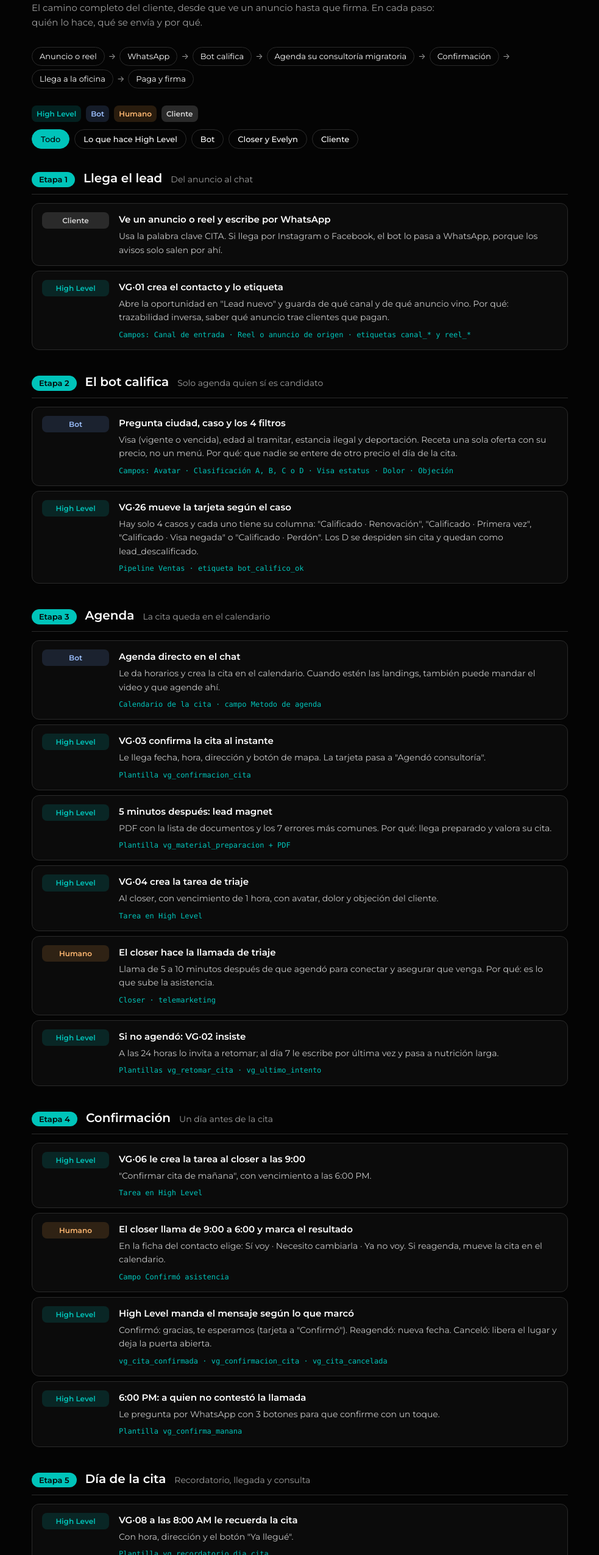
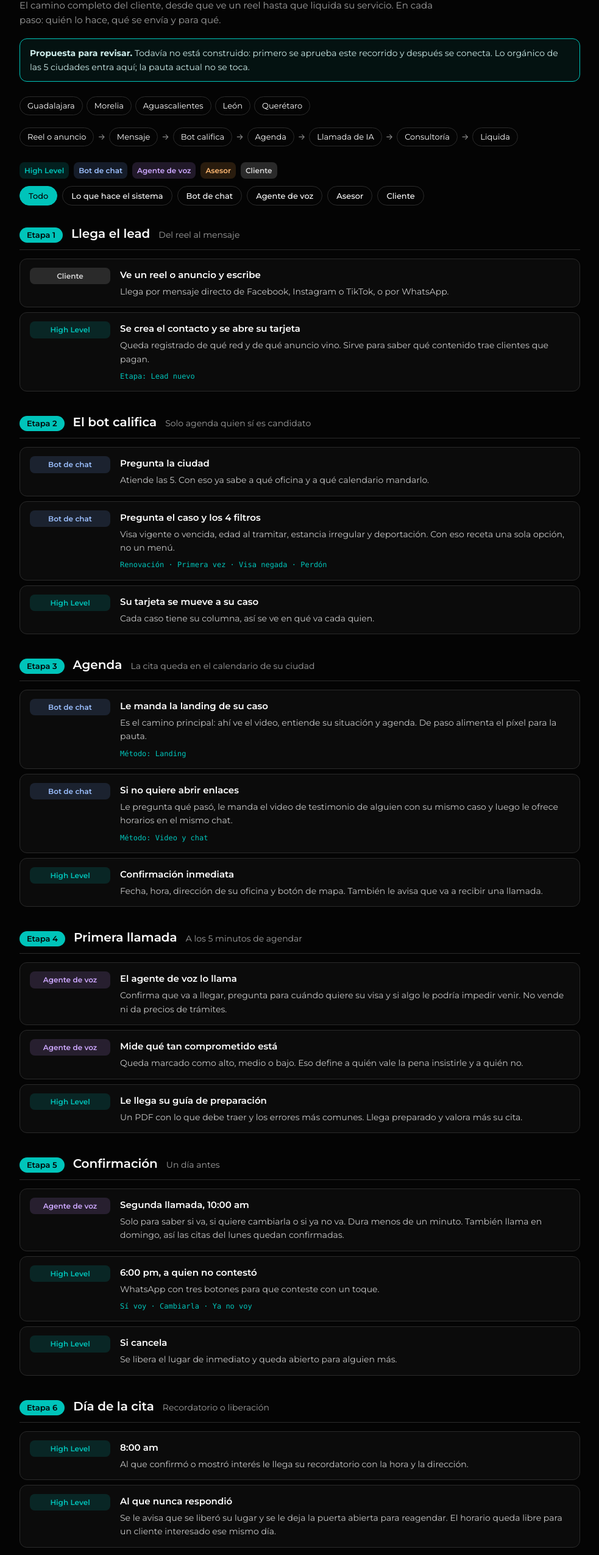
Before and after one commit to alexmikeair-netizen/myvisago-blueprint, a plain HTML site: page index.html in a window 1280 px wide. Shown: the part 163-2713 px from the top of the page at 61% size, without its empty margins (148-1131 px from the left). Drawn offline with Linux system fonts and the light colour scheme.

Commit message:
Blueprint V2 nacional: 12 etapas, 5 ciudades, agente de voz

```diff
--- a/index.html
+++ b/index.html
@@ -4,107 +4,174 @@
 <meta charset="utf-8">
 <meta name="viewport" content="width=device-width, initial-scale=1">
 <meta name="robots" content="noindex, nofollow">
-<title>MyVisaGo · Blueprint del sistema · Etapas 1 a 6</title>
+<title>MyVisaGo · Blueprint del sistema · 5 ciudades</title>
 <link rel="preconnect" href="https://fonts.googleapis.com">
 <link rel="preconnect" href="https://fonts.gstatic.com" crossorigin>
 <link href="https://fonts.googleapis.com/css2?family=Montserrat:wght@400;500;600;700&display=swap" rel="stylesheet">
 <style>
-:root{--negro:#040404;--turq:#00C4BA;--blanco:#FFFFFF;--grafito:#2A2A2A;--gris:#9E9E9E;--linea:#1c1c1c}
+:root{--negro:#040404;--turq:#00C4BA;--blanco:#FFFFFF;--grafito:#2A2A2A;--gris:#9E9E9E}
 *{box-sizing:border-box}
 body{margin:0;background:var(--negro);color:var(--blanco);font-family:Montserrat,Poppins,Inter,Helvetica,Arial,sans-serif;line-height:1.6}
-.wrap{max-width:920px;margin:0 auto;padding:48px 20px 80px}
+.wrap{max-width:960px;margin:0 auto;padding:44px 20px 80px}
 header .marca{font-size:40px;font-weight:700;color:var(--turq);letter-spacing:-0.5px;margin:0}
 header h1{font-size:24px;font-weight:600;margin:6px 0 8px}
-header p{color:var(--gris);margin:0 0 28px;font-size:15px;max-width:680px}
-.flujo{display:flex;flex-wrap:wrap;gap:6px;align-items:center;margin:0 0 28px;font-size:13px;color:var(--gris)}
+header p.sub{color:var(--gris);margin:0 0 18px;font-size:15px;max-width:720px}
+.aviso{border:1px solid var(--turq);border-radius:12px;padding:12px 16px;margin:0 0 24px;font-size:14px;color:#cfeeec;background:rgba(0,196,186,.07)}
+.ciudades{display:flex;flex-wrap:wrap;gap:6px;margin:0 0 20px}
+.ciudades span{border:1px solid var(--grafito);border-radius:20px;padding:4px 12px;font-size:13px}
+.flujo{display:flex;flex-wrap:wrap;gap:6px;align-items:center;margin:0 0 26px;font-size:13px;color:var(--gris)}
 .flujo span.p{border:1px solid var(--grafito);border-radius:20px;padding:4px 12px;color:var(--blanco)}
 .leyenda{display:flex;flex-wrap:wrap;gap:8px;margin:0 0 12px}
-.filtros{display:flex;flex-wrap:wrap;gap:8px;margin:0 0 32px}
+.filtros{display:flex;flex-wrap:wrap;gap:8px;margin:0 0 30px}
 .filtros button{font-family:inherit;font-size:13px;font-weight:500;background:transparent;color:var(--blanco);border:1px solid var(--grafito);border-radius:20px;padding:7px 14px;cursor:pointer}
 .filtros button:hover{border-color:var(--gris)}
 .filtros button.on{background:var(--turq);border-color:var(--turq);color:var(--negro)}
-.etapa{margin:0 0 36px}
+.etapa{margin:0 0 34px}
 .etapa-h{display:flex;align-items:baseline;gap:14px;border-bottom:1px solid var(--grafito);padding:0 0 10px;margin:0 0 14px}
 .etapa-n{font-size:13px;font-weight:600;color:var(--negro);background:var(--turq);border-radius:20px;padding:2px 12px;white-space:nowrap}
 .etapa-t{font-size:20px;font-weight:600}
 .etapa-s{font-size:14px;color:var(--gris)}
-.paso{display:grid;grid-template-columns:110px minmax(0,1fr);gap:16px;padding:14px 16px;border:1px solid var(--grafito);border-radius:12px;margin:0 0 8px;background:#0b0b0b}
+.paso{display:grid;grid-template-columns:132px minmax(0,1fr);gap:16px;padding:14px 16px;border:1px solid var(--grafito);border-radius:12px;margin:0 0 8px;background:#0b0b0b}
 .quien{font-size:12px;font-weight:600;padding:4px 8px;border-radius:8px;text-align:center;align-self:start}
 .q-hl{background:rgba(0,196,186,.15);color:var(--turq)}
 .q-bot{background:rgba(120,170,255,.15);color:#9cc0ff}
+.q-voz{background:rgba(200,150,255,.15);color:#cda8ff}
 .q-hu{background:rgba(255,166,77,.15);color:#ffb871}
 .q-cl{background:var(--grafito);color:#d6d6d6}
 .paso h3{font-size:15px;font-weight:600;margin:0 0 4px}
 .paso p{font-size:14px;color:#c9c9c9;margin:0}
 .paso .obj{font-size:12px;color:var(--turq);margin:8px 0 0;font-family:ui-monospace,Consolas,monospace}
-footer{color:var(--gris);font-size:12px;margin-top:40px;border-top:1px solid var(--grafito);padding-top:16px}
-@media(max-width:560px){.paso{grid-template-columns:1fr;gap:8px}.quien{justify-self:start}.etapa-h{flex-wrap:wrap;gap:6px 12px}}
+h2.sec{font-size:20px;font-weight:600;margin:44px 0 12px;border-bottom:1px solid var(--grafito);padding-bottom:10px}
+table{width:100%;border-collapse:collapse;font-size:14px;margin:0 0 10px}
+th,td{text-align:left;padding:9px 10px;border-bottom:1px solid var(--grafito);vertical-align:top}
+th{color:var(--turq);font-weight:600;font-size:13px}
+td.n{white-space:nowrap}
+footer{color:var(--gris);font-size:12px;margin-top:44px;border-top:1px solid var(--grafito);padding-top:16px}
+@media(max-width:600px){.paso{grid-template-columns:1fr;gap:8px}.quien{justify-self:start}.etapa-h{flex-wrap:wrap;gap:6px 12px}table{font-size:13px}}
 </style>
 </head>
 <body>
 <div class="wrap">
 <header>
 <p class="marca">MyVisaGo</p>
-<h1>Blueprint del sistema · Aguascalientes · Etapas 1 a 6</h1>
-<p>El camino completo del cliente, desde que ve un anuncio hasta que firma. En cada paso: quién lo hace, qué se envía y por qué.</p>
+<h1>Blueprint del sistema · Las 5 ciudades</h1>
+<p class="sub">El camino completo del cliente, desde que ve un reel hasta que liquida su servicio. En cada paso: quién lo hace, qué se envía y para qué.</p>
 </header>
-<div class="flujo"><span class="p">Anuncio o reel</span>→<span class="p">WhatsApp</span>→<span class="p">Bot califica</span>→<span class="p">Agenda su consultoría migratoria</span>→<span class="p">Confirmación</span>→<span class="p">Llega a la oficina</span>→<span class="p">Paga y firma</span></div>
-<div class="leyenda"><span class="quien q-hl">High Level</span><span class="quien q-bot">Bot</span><span class="quien q-hu">Humano</span><span class="quien q-cl">Cliente</span></div>
+
+<div class="aviso"><strong>Propuesta para revisar.</strong> Todavía no está construido: primero se aprueba este recorrido y después se conecta. Lo orgánico de las 5 ciudades entra aquí; la pauta actual no se toca.</div>
+
+<div class="ciudades"><span>Guadalajara</span><span>Morelia</span><span>Aguascalientes</span><span>León</span><span>Querétaro</span></div>
+
+<div class="flujo"><span class="p">Reel o anuncio</span>→<span class="p">Mensaje</span>→<span class="p">Bot califica</span>→<span class="p">Agenda</span>→<span class="p">Llamada de IA</span>→<span class="p">Consultoría</span>→<span class="p">Liquida</span></div>
+
+<div class="leyenda"><span class="quien q-hl">High Level</span><span class="quien q-bot">Bot de chat</span><span class="quien q-voz">Agente de voz</span><span class="quien q-hu">Asesor</span><span class="quien q-cl">Cliente</span></div>
 <div class="filtros" id="f"></div>
 <main id="bp"></main>
-<footer>MyVisaGo · Sistema de venta en High Level · Piloto Aguascalientes · Noviembre 2026</footer>
+
+<h2 class="sec">Lo que se agrega</h2>
+<table>
+<tr><th>Pieza</th><th>Cuántas</th><th>Para qué</th></tr>
+<tr><td class="n">WhatsApp</td><td class="n">El mismo</td><td>El 449 582 8668 atiende las 5 ciudades. No se ocupan números nuevos de WhatsApp</td></tr>
+<tr><td class="n">Número de llamadas</td><td class="n">1</td><td>Desde ahí marcan los agentes de voz a todo el país</td></tr>
+<tr><td class="n">Agentes de voz</td><td class="n">2</td><td>Uno mide el interés al agendar; otro confirma un día antes. Los mismos para las 5 ciudades</td></tr>
+<tr><td class="n">Bot de chat</td><td class="n">1</td><td>Pregunta la ciudad, califica, manda la landing y agenda</td></tr>
+<tr><td class="n">Calendarios</td><td class="n">5</td><td>Uno por ciudad, con su horario y su cupo</td></tr>
+</table>
+
+<h2 class="sec">Horarios y cupo por oficina</h2>
+<table>
+<tr><th>Oficina</th><th>Atiende</th><th>Citas por hora</th><th>Lunes a viernes</th><th>Sábado</th></tr>
+<tr><td>Guadalajara</td><td>Carlos</td><td class="n">3</td><td class="n">9:30 – 17:00</td><td class="n">9:30 – 14:00</td></tr>
+<tr><td>Morelia</td><td>Marisol</td><td class="n">2</td><td class="n">9:00 – 17:00</td><td class="n">9:00 – 14:00</td></tr>
+<tr><td>Aguascalientes</td><td>Evelin</td><td class="n">1</td><td class="n">9:00 – 17:00</td><td class="n">9:00 – 14:00</td></tr>
+<tr><td>León</td><td>Beatriz</td><td class="n">1</td><td class="n">9:00 – 17:00</td><td class="n">9:00 – 13:00</td></tr>
+<tr><td>Querétaro</td><td>Paulina</td><td class="n">1</td><td class="n">9:00 – 17:00</td><td class="n">9:00 – 14:00</td></tr>
+</table>
+<p style="font-size:13px;color:var(--gris);margin:0">Citas de 1 hora y con 4 días de anticipación como máximo, porque las citas lejanas no llegan. Domingo cerrado, aunque el agente de voz sí confirma ese día las citas del lunes.</p>
+
+<h2 class="sec">Cómo se filtra el no-show</h2>
+<table>
+<tr><th>Cuándo</th><th>Qué pasa</th></tr>
+<tr><td class="n">Al agendar</td><td>Le llega su confirmación con un botón para comprometerse</td></tr>
+<tr><td class="n">5 minutos después</td><td>Lo llama el agente de voz, mide qué tan seguro va y le manda la guía de preparación</td></tr>
+<tr><td class="n">Un día antes, 10:00 am</td><td>Segunda llamada para confirmar</td></tr>
+<tr><td class="n">Un día antes, 6:00 pm</td><td>A quien no contestó, WhatsApp con botones</td></tr>
+<tr><td class="n">El día de la cita, 8:00 am</td><td>Si confirmó o mostró interés, le llega su recordatorio. Si nunca respondió, se libera su lugar, se le avisa y el horario queda abierto para alguien que sí quiera venir</td></tr>
+</table>
+<p style="font-size:13px;color:var(--gris);margin:0">Si alguien llega aunque se le haya liberado el lugar, se le atiende si hay espacio. A las dos semanas se revisan los números y se ajusta la regla.</p>
+
+<footer>MyVisaGo · Sistema de venta en High Level · 5 ciudades · Noviembre 2026</footer>
 </div>
 <script>
-const W={hl:['High Level','q-hl'],bot:['Bot','q-bot'],hu:['Humano','q-hu'],cl:['Cliente','q-cl']};
-const S=[
-['1','Llega el lead','Del anuncio al chat',[
-['cl','Ve un anuncio o reel y escribe por WhatsApp','Usa la palabra clave CITA. Si llega por Instagram o Facebook, el bot lo pasa a WhatsApp, porque los avisos solo salen por ahí.',''],
-['hl','VG·01 crea el contacto y lo etiqueta','Abre la oportunidad en "Lead nuevo" y guarda de qué canal y de qué anuncio vino. Por qué: trazabilidad inversa, saber qué anuncio trae clientes que pagan.','Campos: Canal de entrada · Reel o anuncio de origen · etiquetas canal_* y reel_*']]],
+var W={hl:['High Level','q-hl'],bot:['Bot de chat','q-bot'],voz:['Agente de voz','q-voz'],hu:['Asesor','q-hu'],cl:['Cliente','q-cl']};
+var S=[
+['1','Llega el lead','Del reel al mensaje',[
+['cl','Ve un reel o anuncio y escribe','Llega por mensaje directo de Facebook, Instagram o TikTok, o por WhatsApp.',''],
+['hl','Se crea el contacto y se abre su tarjeta','Queda registrado de qué red y de qué anuncio vino. Sirve para saber qué contenido trae clientes que pagan.','Etapa: Lead nuevo']]],
 ['2','El bot califica','Solo agenda quien sí es candidato',[
-['bot','Pregunta ciudad, caso y los 4 filtros','Visa (vigente o vencida), edad al tramitar, estancia ilegal y deportación. Receta una sola oferta con su precio, no un menú. Por qué: que nadie se entere de otro precio el día de la cita.','Campos: Avatar · Clasificación A, B, C o D · Visa estatus · Dolor · Objeción'],
-['hl','VG·26 mueve la tarjeta según el caso','Hay solo 4 casos y cada uno tiene su columna: "Calificado · Renovación", "Calificado · Primera vez", "Calificado · Visa negada" o "Calificado · Perdón". Los D se despiden sin cita y quedan como lead_descalificado.','Pipeline Ventas · etiqueta bot_califico_ok']]],
-['3','Agenda','La cita queda en el calendario',[
-['bot','Agenda directo en el chat','Le da horarios y crea la cita en el calendario. Cuando estén las landings, también puede mandar el video y que agende ahí.','Calendario de la cita · campo Metodo de agenda'],
-['hl','VG·03 confirma la cita al instante','Le llega fecha, hora, dirección y botón de mapa. La tarjeta pasa a "Agendó consultoría".','Plantilla vg_confirmacion_cita'],
-['hl','5 minutos después: lead magnet','PDF con la lista de documentos y los 7 errores más comunes. Por qué: llega preparado y valora su cita.','Plantilla vg_material_preparacion + PDF'],
-['hl','VG·04 crea la tarea de triaje','Al closer, con vencimiento de 1 hora, con avatar, dolor y objeción del cliente.','Tarea en High Level'],
-['hu','El closer hace la llamada de triaje','Llama de 5 a 10 minutos después de que agendó para conectar y asegurar que venga. Por qué: es lo que sube la asistencia.','Closer · telemarketing'],
-['hl','Si no agendó: VG·02 insiste','A las 24 horas lo invita a retomar; al día 7 le escribe por última vez y pasa a nutrición larga.','Plantillas vg_retomar_cita · vg_ultimo_intento']]],
-['4','Confirmación','Un día antes de la cita',[
-['hl','VG·06 le crea la tarea al closer a las 9:00','"Confirmar cita de mañana", con vencimiento a las 6:00 PM.','Tarea en High Level'],
-['hu','El closer llama de 9:00 a 6:00 y marca el resultado','En la ficha del contacto elige: Sí voy · Necesito cambiarla · Ya no voy. Si reagenda, mueve la cita en el calendario.','Campo Confirmó asistencia'],
-['hl','High Level manda el mensaje según lo que marcó','Confirmó: gracias, te esperamos (tarjeta a "Confirmó"). Reagendó: nueva fecha. Canceló: libera el lugar y deja la puerta abierta.','vg_cita_confirmada · vg_confirmacion_cita · vg_cita_cancelada'],
-['hl','6:00 PM: a quien no contestó la llamada','Le pregunta por WhatsApp con 3 botones para que confirme con un toque.','Plantilla vg_confirma_manana']]],
-['5','Día de la cita','Recordatorio, llegada y consulta',[
-['hl','VG·08 a las 8:00 AM le recuerda la cita','Con hora, dirección y el botón "Ya llegué".','Plantilla vg_recordatorio_dia_cita'],
-['cl','Al llegar toca "Ya llegué" o escanea el QR','El QR en recepción abre WhatsApp con el mensaje listo; solo lo envía. Por qué: valida su asistencia sin papeles.','QR de recepción'],
-['hl','VG·09 registra la llegada','Guarda la hora, pasa la tarjeta a "Asistió a consultoría" y le avisa a Evelyn que ya llegó.','Campo Registro de llegada · etiqueta asistio'],
-['hu','Evelyn recibe y pasa lista','Si alguien llegó sin avisar, marca la cita como Asistió en el calendario.','Recepción · Evelyn'],
-['hu','El closer da la consultoría migratoria','Presencial, 30 minutos, con el speech CLOSER: el cliente habla, el asesor receta una oferta según su caso.','Closer'],
-['hl','Si no llegó: VG·10','Le ofrece otro horario con un toque.','Plantilla vg_no_asistio']]],
-['6','Cierre','Pago, firma y aviso a Meta',[
-['cl','Paga por transferencia','El pago va antes de la firma.',''],
-['hu','Evelyn captura el pago en la ficha','Paquete, precio total, anticipo, saldo y forma de pago.','Campos del contacto'],
-['hl','VG·12 avisa a Mike del pago','Es interno: el cliente no recibe nada. Si hay pago sin firma, crea una tarea.','Notificación interna'],
-['hu','Evelyn manda los documentos y el cliente firma','Aviso de privacidad (es el contrato) y carta compromiso, que ya trae paquete y monto. Firma en la tablet.','Documentos y contratos de High Level'],
-['hl','VG·11 cierra la venta','Tarjeta "Contratado" ganada con monto, etiqueta cliente, abre su trámite y le da la bienvenida.','Plantilla vg_bienvenida_cliente'],
-['hl','Le avisa a Meta que este lead compró','Evento Purchase con el monto por la API de Conversiones. Por qué: Meta aprende y busca más personas como este cliente.','Evento a Meta · píxel'],
-['hl','Si no firmó ese día','3 horas después le pregunta cómo le fue; luego 7 días de seguimiento, y a las 48 horas sin respuesta, tarea para Mike.','vg_seguimiento_asesoria · VG·27 · VG·14']]]
+['bot','Pregunta la ciudad','Atiende las 5. Con eso ya sabe a qué oficina y a qué calendario mandarlo.',''],
+['bot','Pregunta el caso y los 4 filtros','Visa vigente o vencida, edad al tramitar, estancia irregular y deportación. Con eso receta una sola opción, no un menú.','Renovación · Primera vez · Visa negada · Perdón'],
+['hl','Su tarjeta se mueve a su caso','Cada caso tiene su columna, así se ve en qué va cada quien.','']]],
+['3','Agenda','La cita queda en el calendario de su ciudad',[
+['bot','Le manda la landing de su caso','Es el camino principal: ahí ve el video, entiende su situación y agenda. De paso alimenta el píxel para la pauta.','Método: Landing'],
+['bot','Si no quiere abrir enlaces','Le pregunta qué pasó, le manda el video de testimonio de alguien con su mismo caso y luego le ofrece horarios en el mismo chat.','Método: Video y chat'],
+['hl','Confirmación inmediata','Fecha, hora, dirección de su oficina y botón de mapa. También le avisa que va a recibir una llamada.','']]],
+['4','Primera llamada','A los 5 minutos de agendar',[
+['voz','El agente de voz lo llama','Confirma que va a llegar, pregunta para cuándo quiere su visa y si algo le podría impedir venir. No vende ni da precios de trámites.',''],
+['voz','Mide qué tan comprometido está','Queda marcado como alto, medio o bajo. Eso define a quién vale la pena insistirle y a quién no.',''],
+['hl','Le llega su guía de preparación','Un PDF con lo que debe traer y los errores más comunes. Llega preparado y valora más su cita.','']]],
+['5','Confirmación','Un día antes',[
+['voz','Segunda llamada, 10:00 am','Solo para saber si va, si quiere cambiarla o si ya no va. Dura menos de un minuto. También llama en domingo, así las citas del lunes quedan confirmadas.',''],
+['hl','6:00 pm, a quien no contestó','WhatsApp con tres botones para que conteste con un toque.','Sí voy · Cambiarla · Ya no voy'],
+['hl','Si cancela','Se libera el lugar de inmediato y queda abierto para alguien más.','']]],
+['6','Día de la cita','Recordatorio o liberación',[
+['hl','8:00 am','Al que confirmó o mostró interés le llega su recordatorio con la hora y la dirección.',''],
+['hl','Al que nunca respondió','Se le avisa que se liberó su lugar y se le deja la puerta abierta para reagendar. El horario queda libre para un cliente interesado ese mismo día.','']]],
+['7','Llegada','El pase de lista',[
+['cl','Escanea el QR de recepción o toca "Ya llegué"','Se abre WhatsApp con el mensaje listo; solo lo envía.',''],
+['hl','Queda registrada su asistencia','Se le avisa al asesor que ya llegó, con su nombre, su caso y lo que le preocupa. También se le avisa a Meta que esta persona sí asistió.',''],
+['hu','Si llegó sin escanear','El asesor lo marca como asistió desde su calendario.','']]],
+['8','Consultoría','30 minutos, presencial',[
+['hu','El Asesor Migratorio atiende al cliente','Revisa su caso y le receta la opción que le corresponde.',''],
+['hu','Reporta el resultado','Un formulario corto: si liquidó, si dejó anticipo, si lo va a pensar o si reagendó. De ahí se desprende todo lo demás.','']]],
+['9','Anticipo','Cuando deja algo a cuenta',[
+['cl','Paga una parte','Por transferencia, efectivo o terminal.',''],
+['hu','El asesor lo registra','Anota cuánto dejó y para cuándo se compromete a completar.',''],
+['hl','Se le manda a firmar el aviso de privacidad','Su tarjeta queda en la columna de abonando, con su saldo a la vista.','']]],
+['10','Liquidación','Cuando termina de pagar',[
+['hu','El asesor registra el último pago','El saldo llega a cero.',''],
+['hl','Se le manda la carta compromiso','Ahí viene su paquete, su monto y el plazo. Al firmarla, la venta queda cerrada.',''],
+['hl','Se le avisa a Meta que este cliente compró','Así la publicidad empieza a buscar personas parecidas a quienes sí pagan.',''],
+['hl','Mensaje de felicitación','Se le confirma que su trámite arranca y se verifica que recibió todo.','']]],
+['11','Trámite','Lo lleva el equipo de MyVisaGo',[
+['hu','Legal procesa el expediente','Pago de derechos y gestión de la cita.',''],
+['hl','Cuando ya hay fecha definitiva','Se le avisa al cliente solo esa fecha, la última, para que no se confunda con las tentativas.','']]],
+['12','Check-in','Una semana antes de su entrevista',[
+['hl','Se le invita a agendar su Check-in','Por WhatsApp, eligiendo horario en el mismo chat.',''],
+['hu','Check-in presencial','Media hora. Se le hacen las preguntas reales del cónsul y se revisa su carpeta.','']]]
 ];
-let flt='all';
+var flt='all';
 function draw(){
- const r=document.getElementById('bp');r.innerHTML='';
- S.forEach(([n,t,s,steps])=>{
-  const v=steps.filter(x=>flt==='all'||x[0]===flt);if(!v.length)return;
-  const e=document.createElement('section');e.className='etapa';
-  e.innerHTML=`<div class="etapa-h"><span class="etapa-n">Etapa ${n}</span><span class="etapa-t">${t}</span><span class="etapa-s">${s}</span></div>`;
-  v.forEach(([w,ti,d,o])=>{const c=document.createElement('div');c.className='paso';
-   c.innerHTML=`<span class="quien ${W[w][1]}">${W[w][0]}</span><div><h3>${ti}</h3><p>${d}</p>${o?`<p class="obj">${o}</p>`:''}</div>`;e.appendChild(c);});
-  r.appendChild(e);});
+ var r=document.getElementById('bp');r.innerHTML='';
+ S.forEach(function(e){
+  var n=e[0],t=e[1],s=e[2],steps=e[3];
+  var v=steps.filter(function(x){return flt==='all'||x[0]===flt;});
+  if(!v.length)return;
+  var sec=document.createElement('section');sec.className='etapa';
+  sec.innerHTML='<div class="etapa-h"><span class="etapa-n">Etapa '+n+'</span><span class="etapa-t">'+t+'</span><span class="etapa-s">'+s+'</span></div>';
+  v.forEach(function(x){
+   var c=document.createElement('div');c.className='paso';
+   c.innerHTML='<span class="quien '+W[x[0]][1]+'">'+W[x[0]][0]+'</span><div><h3>'+x[1]+'</h3><p>'+x[2]+'</p>'+(x[3]?'<p class="obj">'+x[3]+'</p>':'')+'</div>';
+   sec.appendChild(c);});
+  r.appendChild(sec);});
 }
-const F=[['all','Todo'],['hl','Lo que hace High Level'],['bot','Bot'],['hu','Closer y Evelyn'],['cl','Cliente']];
-const fb=document.getElementById('f');
-F.forEach(([k,l])=>{const b=document.createElement('button');b.textContent=l;if(k===flt)b.className='on';b.onclick=()=>{flt=k;[...fb.children].forEach(x=>x.className='');b.className='on';draw();};fb.appendChild(b);});
+var F=[['all','Todo'],['hl','Lo que hace el sistema'],['bot','Bot de chat'],['voz','Agente de voz'],['hu','Asesor'],['cl','Cliente']];
+var fb=document.getElementById('f');
+F.forEach(function(x){
+ var b=document.createElement('button');b.textContent=x[1];
+ if(x[0]===flt)b.className='on';
+ b.onclick=function(){flt=x[0];for(var i=0;i<fb.children.length;i++)fb.children[i].className='';b.className='on';draw();};
+ fb.appendChild(b);});
 draw();
 </script>
 </body>
```
